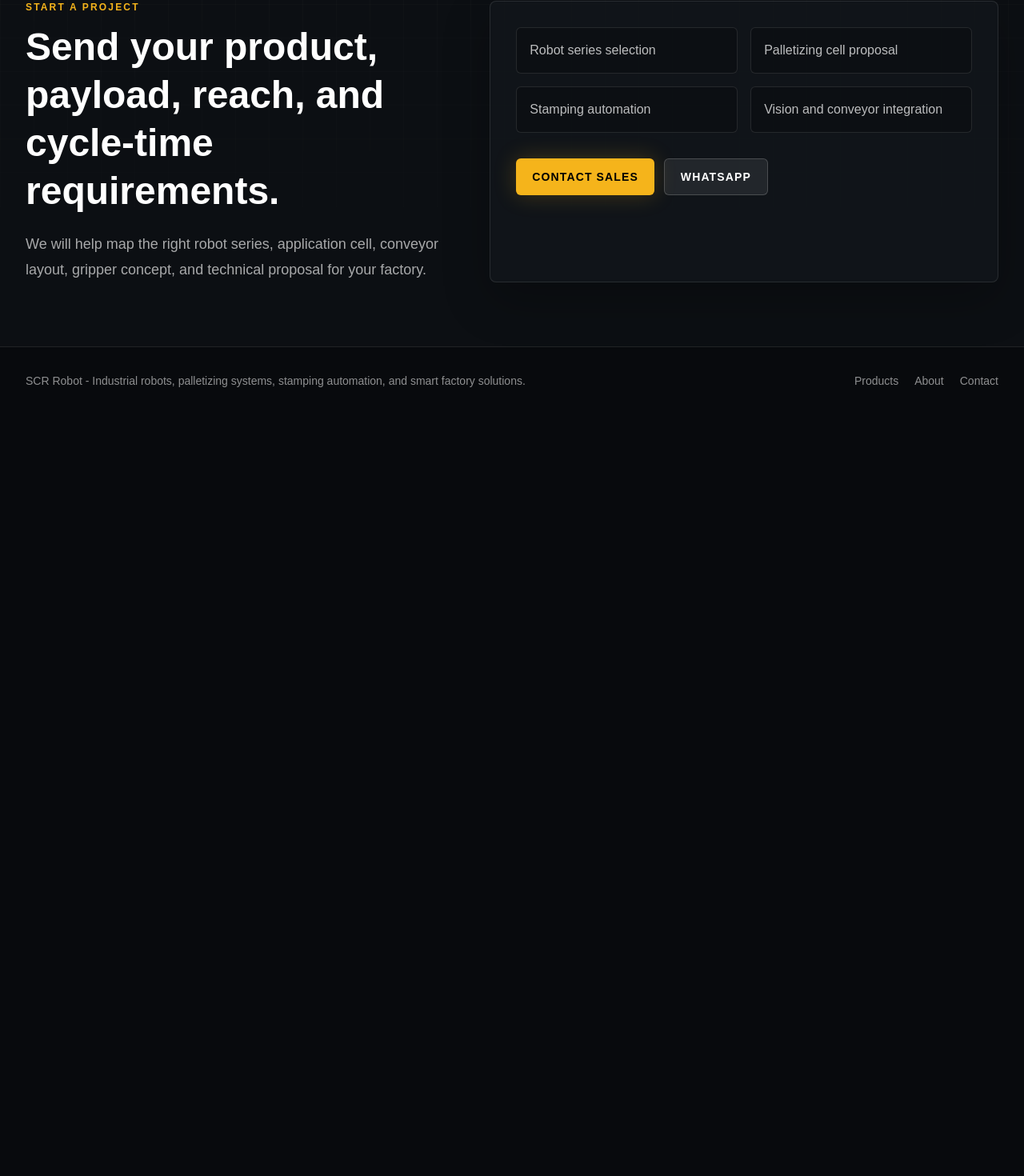
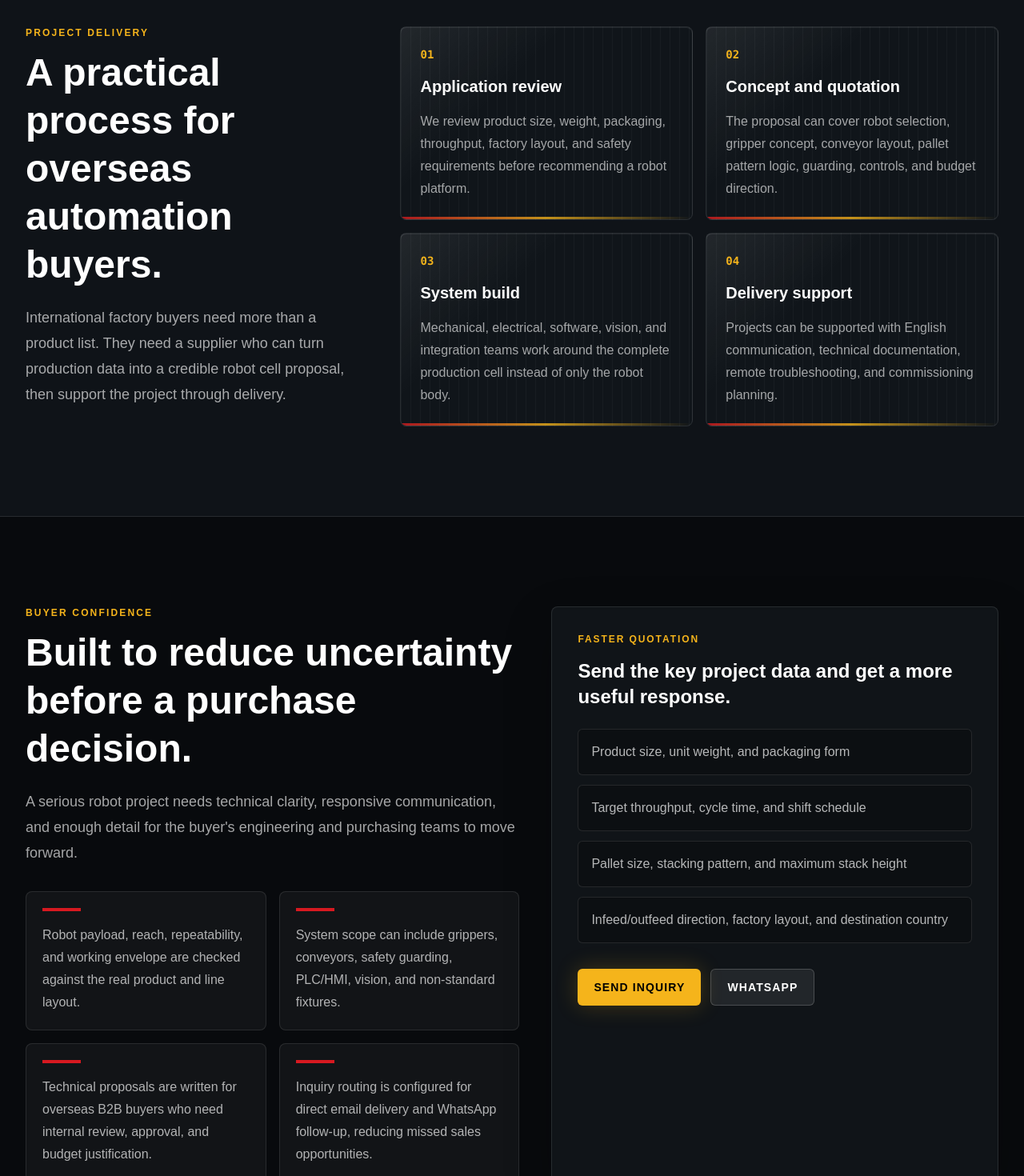
Before and after one commit to jianxu2001/robotics-website, a Next.js app: page / in a window 1280 px wide. Shown: the part 6158-7628 px from the top of the page at 80% size. Before the commit the page ends 6676 px from the top, so only its background shows below. Built offline with nearby package versions, Linux system fonts and the light colour scheme.

Commit message:
Improve homepage buyer trust sections

```diff
--- a/app/layout.tsx
+++ b/app/layout.tsx
@@ -2,7 +2,7 @@ import type { Metadata } from "next";
 import "./globals.css";
 
 export const metadata: Metadata = {
-  metadataBase: new URL("https://www.scr-robotics.com"),
+  metadataBase: new URL("https://www.scr-robot.com"),
   title: "SCR Robot | Palletizing Robots & Industrial Automation Systems",
   description:
     "South China Robotics Technology (Guangzhou) Co., Ltd. builds industrial robots, palletizing robots, depalletizing systems, stamping automation, and conveyor automation lines for overseas manufacturers.",
--- a/app/page.tsx
+++ b/app/page.tsx
@@ -28,11 +28,52 @@ const trustPoints = [
   "Overseas buyer support with technical proposals, documentation, remote communication, and project-based customization.",
 ];
 
+const projectWorkflow = [
+  {
+    step: "01",
+    title: "Application review",
+    description:
+      "We review product size, weight, packaging, throughput, factory layout, and safety requirements before recommending a robot platform.",
+  },
+  {
+    step: "02",
+    title: "Concept and quotation",
+    description:
+      "The proposal can cover robot selection, gripper concept, conveyor layout, pallet pattern logic, guarding, controls, and budget direction.",
+  },
+  {
+    step: "03",
+    title: "System build",
+    description:
+      "Mechanical, electrical, software, vision, and integration teams work around the complete production cell instead of only the robot body.",
+  },
+  {
+    step: "04",
+    title: "Delivery support",
+    description:
+      "Projects can be supported with English communication, technical documentation, remote troubleshooting, and commissioning planning.",
+  },
+];
+
+const buyerAssurance = [
+  "Robot payload, reach, repeatability, and working envelope are checked against the real product and line layout.",
+  "System scope can include grippers, conveyors, safety guarding, PLC/HMI, vision, and non-standard fixtures.",
+  "Technical proposals are written for overseas B2B buyers who need internal review, approval, and budget justification.",
+  "Inquiry routing is configured for direct email delivery and WhatsApp follow-up, reducing missed sales opportunities.",
+];
+
+const quoteInputs = [
+  "Product size, unit weight, and packaging form",
+  "Target throughput, cycle time, and shift schedule",
+  "Pallet size, stacking pattern, and maximum stack height",
+  "Infeed/outfeed direction, factory layout, and destination country",
+];
+
 const jsonLd = {
   "@context": "https://schema.org",
   "@type": "Organization",
   name: companyProfile.name,
-  url: "https://www.scr-robotics.com",
+  url: "https://www.scr-robot.com",
   logo: "/images/SCR.jpg",
   foundingDate: "2017-06-13",
   description: companyProfile.description,
@@ -265,6 +306,78 @@ export default function Home() {
           </div>
         </section>
 
+        <section className="border-y border-white/10 bg-[#0f1318]">
+          <div className="section-shell">
+            <div className="grid gap-12 lg:grid-cols-[0.72fr_1.28fr]">
+              <SectionHeading
+                eyebrow="Project delivery"
+                title="A practical process for overseas automation buyers."
+                description="International factory buyers need more than a product list. They need a supplier who can turn production data into a credible robot cell proposal, then support the project through delivery."
+              />
+              <div className="grid gap-4 md:grid-cols-2">
+                {projectWorkflow.map((item) => (
+                  <div key={item.step} className="steel-panel p-6">
+                    <p className="font-mono text-sm font-bold text-[#f5b41b]">
+                      {item.step}
+                    </p>
+                    <h3 className="mt-4 text-xl font-semibold text-white">
+                      {item.title}
+                    </h3>
+                    <p className="mt-4 leading-7 text-white/62">
+                      {item.description}
+                    </p>
+                  </div>
+                ))}
+              </div>
+            </div>
+          </div>
+        </section>
+
+        <section className="section-shell">
+          <div className="grid gap-10 lg:grid-cols-[1.05fr_0.95fr]">
+            <div>
+              <SectionHeading
+                eyebrow="Buyer confidence"
+                title="Built to reduce uncertainty before a purchase decision."
+                description="A serious robot project needs technical clarity, responsive communication, and enough detail for the buyer's engineering and purchasing teams to move forward."
+              />
+              <div className="mt-8 grid gap-4 sm:grid-cols-2">
+                {buyerAssurance.map((item) => (
+                  <div key={item} className="rounded-lg border border-white/10 bg-white/[0.045] p-5">
+                    <div className="mb-4 h-1 w-12 bg-[#d71920]" />
+                    <p className="leading-7 text-white/68">{item}</p>
+                  </div>
+                ))}
+              </div>
+            </div>
+
+            <IndustrialCard className="p-6 md:p-8">
+              <p className="text-xs font-bold uppercase tracking-[0.16em] text-[#f5b41b]">
+                Faster quotation
+              </p>
+              <h3 className="mt-4 text-2xl font-semibold text-white">
+                Send the key project data and get a more useful response.
+              </h3>
+              <div className="mt-6 grid gap-3">
+                {quoteInputs.map((item) => (
+                  <div
+                    key={item}
+                    className="rounded-md border border-white/10 bg-black/24 px-4 py-4 text-white/70"
+                  >
+                    {item}
+                  </div>
+                ))}
+              </div>
+              <div className="mt-8 flex flex-col gap-3 sm:flex-row">
+                <CtaLink href="/contact">Send Inquiry</CtaLink>
+                <CtaLink href={whatsappUrl} variant="secondary">
+                  WhatsApp
+                </CtaLink>
+              </div>
+            </IndustrialCard>
+          </div>
+        </section>
+
         <section className="relative border-t border-white/10 bg-[#0c0f13]">
           <div className="absolute inset-0 industrial-grid opacity-30" />
           <div className="relative mx-auto grid max-w-7xl gap-10 px-5 py-20 lg:grid-cols-[0.85fr_1fr] lg:px-8">
--- a/app/zh/page.tsx
+++ b/app/zh/page.tsx
@@ -26,6 +26,47 @@ const trustPoints = [
   "具备机械、电气、软件、视觉与系统集成综合工程能力。",
   "产品覆盖四轴码垛机器人、六轴机器人、冲压转运机器人与输送自动化。",
   "支持海外客户技术方案、英文资料、远程沟通与项目化定制。",
+];
+
+const projectWorkflow = [
+  {
+    step: "01",
+    title: "工况评估",
+    description:
+      "先确认产品尺寸、重量、包装形式、节拍、现场布局和安全要求，再推荐合适的机器人平台。",
+  },
+  {
+    step: "02",
+    title: "方案与报价",
+    description:
+      "方案可覆盖机器人选型、夹具概念、输送布局、垛型逻辑、安全防护、控制系统和预算方向。",
+  },
+  {
+    step: "03",
+    title: "系统制造",
+    description:
+      "机械、电气、软件、视觉和集成团队围绕完整生产单元推进，而不是只提供机器人本体。",
+  },
+  {
+    step: "04",
+    title: "交付支持",
+    description:
+      "可提供英文沟通、技术资料、远程故障支持和调试计划，降低海外项目沟通成本。",
+  },
+];
+
+const buyerAssurance = [
+  "根据真实产品和现场布局核对机器人负载、臂展、重复定位精度和工作范围。",
+  "系统范围可包含夹具、输送线、安全围栏、PLC/HMI、视觉和非标工装。",
+  "技术方案面向海外 B2B 买家，便于内部工程评审、采购审批和预算论证。",
+  "询盘已配置邮件直达与 WhatsApp 跟进，降低销售机会遗漏。",
+];
+
+const quoteInputs = [
+  "产品尺寸、单件重量和包装形式",
+  "目标产能、节拍和班次安排",
+  "托盘尺寸、垛型和最大堆垛高度",
+  "进出料方向、现场布局和目的国家",
 ];
 
 export const metadata = {
@@ -196,6 +237,78 @@ export default function ZhHomePage() {
           </div>
         </section>
 
+        <section className="border-y border-white/10 bg-[#0f1318]">
+          <div className="section-shell">
+            <div className="grid gap-12 lg:grid-cols-[0.72fr_1.28fr]">
+              <SectionHeading
+                eyebrow="项目交付"
+                title="面向海外自动化买家的清晰推进流程。"
+                description="国际工厂客户需要的不只是产品列表，而是能把生产数据转化成可信方案，并持续支持交付的供应商。"
+              />
+              <div className="grid gap-4 md:grid-cols-2">
+                {projectWorkflow.map((item) => (
+                  <div key={item.step} className="steel-panel p-6">
+                    <p className="font-mono text-sm font-bold text-[#f5b41b]">
+                      {item.step}
+                    </p>
+                    <h3 className="mt-4 text-xl font-semibold text-white">
+                      {item.title}
+                    </h3>
+                    <p className="mt-4 leading-7 text-white/62">
+                      {item.description}
+                    </p>
+                  </div>
+                ))}
+              </div>
+            </div>
+          </div>
+        </section>
+
+        <section className="section-shell">
+          <div className="grid gap-10 lg:grid-cols-[1.05fr_0.95fr]">
+            <div>
+              <SectionHeading
+                eyebrow="采购信任"
+                title="在采购决策前降低项目不确定性。"
+                description="严肃的机器人项目需要清晰的技术判断、及时沟通，以及足够支撑工程和采购团队推进的信息。"
+              />
+              <div className="mt-8 grid gap-4 sm:grid-cols-2">
+                {buyerAssurance.map((item) => (
+                  <div key={item} className="rounded-lg border border-white/10 bg-white/[0.045] p-5">
+                    <div className="mb-4 h-1 w-12 bg-[#d71920]" />
+                    <p className="leading-7 text-white/68">{item}</p>
+                  </div>
+                ))}
+              </div>
+            </div>
+
+            <IndustrialCard className="p-6 md:p-8">
+              <p className="text-xs font-bold uppercase tracking-[0.16em] text-[#f5b41b]">
+                更快报价
+              </p>
+              <h3 className="mt-4 text-2xl font-semibold text-white">
+                提供关键项目数据，获得更有价值的工程回复。
+              </h3>
+              <div className="mt-6 grid gap-3">
+                {quoteInputs.map((item) => (
+                  <div
+                    key={item}
+                    className="rounded-md border border-white/10 bg-black/24 px-4 py-4 text-white/70"
+                  >
+                    {item}
+                  </div>
+                ))}
+              </div>
+              <div className="mt-8 flex flex-col gap-3 sm:flex-row">
+                <CtaLink href="/zh/contact">发送询盘</CtaLink>
+                <CtaLink href={whatsappUrl} variant="secondary">
+                  WhatsApp
+                </CtaLink>
+              </div>
+            </IndustrialCard>
+          </div>
+        </section>
+
         <section className="relative border-t border-white/10 bg-[#0c0f13]">
           <div className="absolute inset-0 industrial-grid opacity-30" />
           <div className="relative mx-auto grid max-w-7xl gap-10 px-5 py-20 lg:grid-cols-[0.85fr_1fr] lg:px-8">
```
